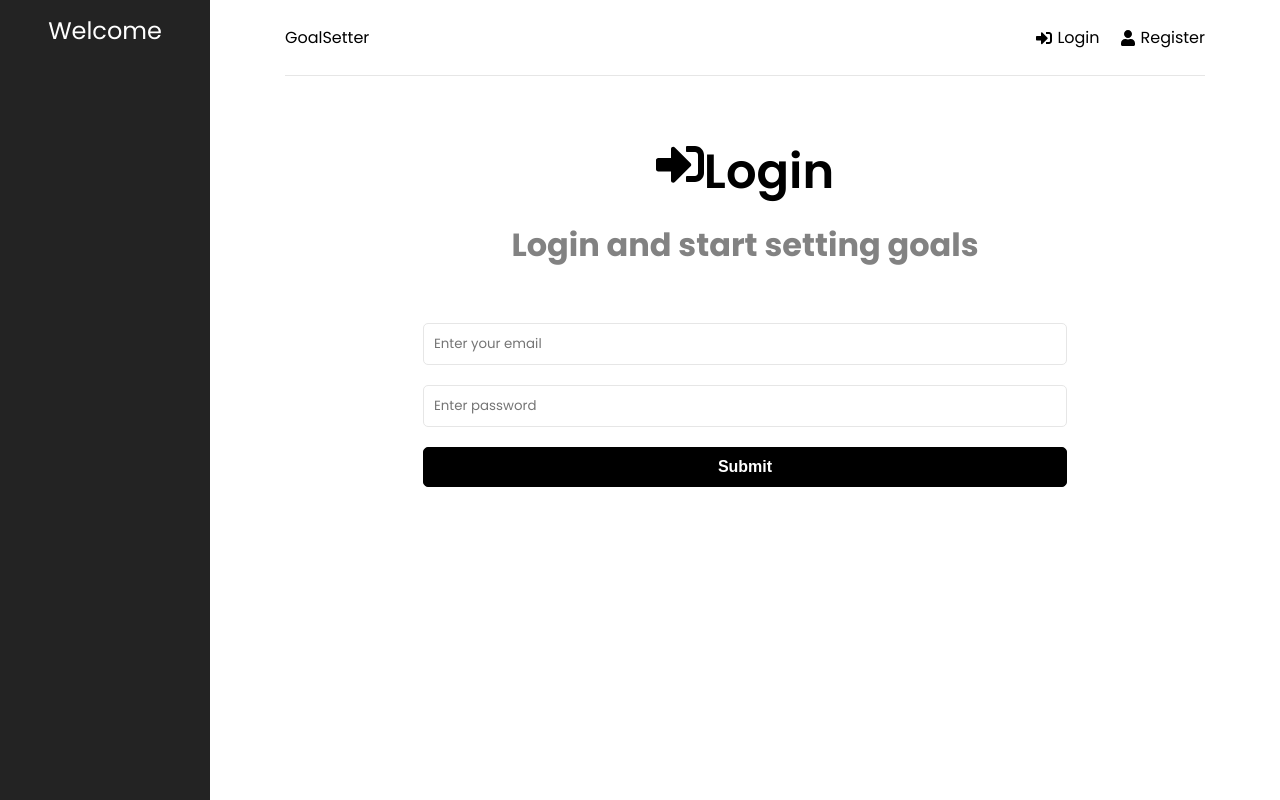
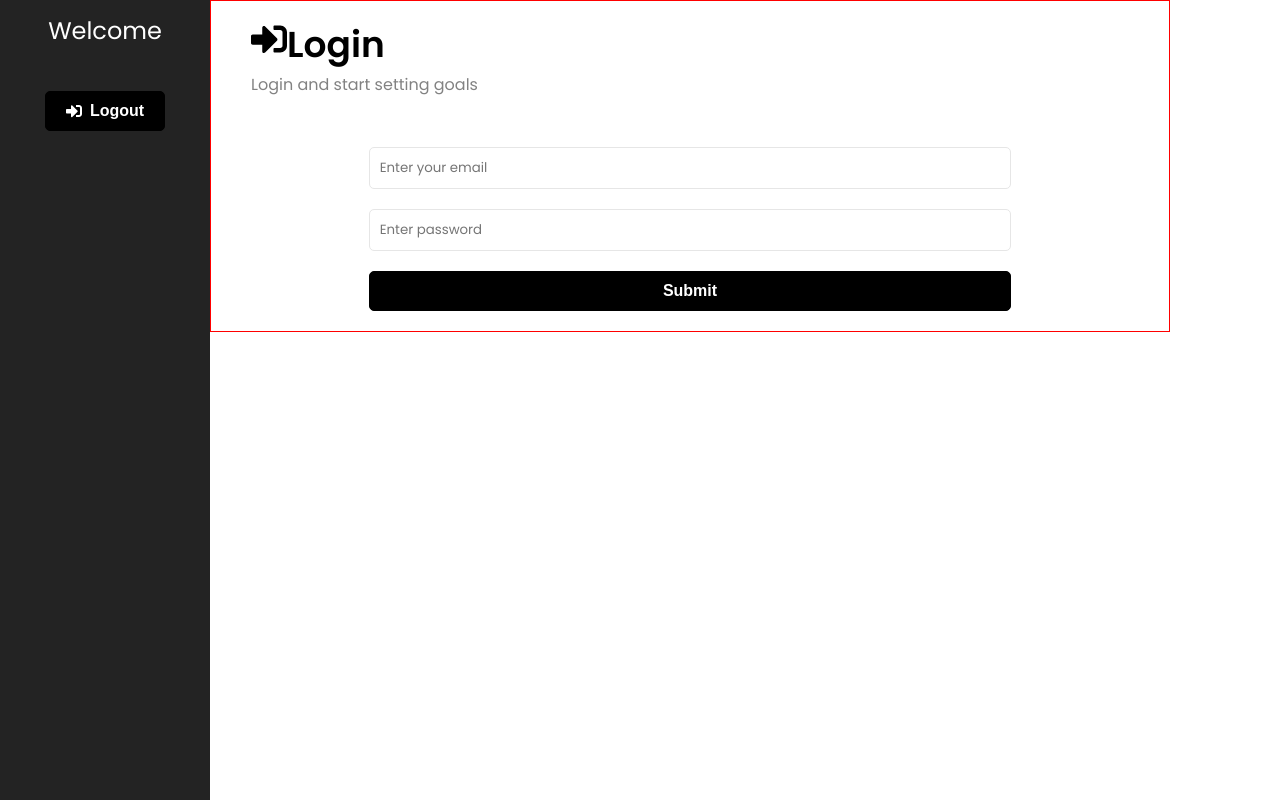
Before and after one commit to AlyKumail/Goal-Setter, a React (Create React App) app in the folder frontend/: page /login in a window 1280 px wide. Built offline with nearby package versions, Linux system fonts and the light colour scheme.

Commit message:
Dashboard updates

```diff
--- a/frontend/src/App.js
+++ b/frontend/src/App.js
@@ -8,7 +8,7 @@ import Sidebar from "./components/Sidebar";
 import { ToastContainer } from "react-toastify";
 import "react-toastify/dist/ReactToastify.css";
 
-import Header from "./components/Header";
+// import Header from "./components/Header";
 
 function App() {
   return (
@@ -17,7 +17,7 @@ function App() {
         <div className="app-wrap">
           <Sidebar></Sidebar>
           <div className="container">
-            <Header></Header>
+            {/* <Header></Header> */}
             <Routes>
               <Route path="/" element={<Dashboard></Dashboard>}></Route>
               <Route path="/login" element={<Login></Login>}></Route>
--- a/frontend/src/components/Sidebar.js
+++ b/frontend/src/components/Sidebar.js
@@ -1,8 +1,22 @@
 import React from "react";
-import { useSelector } from "react-redux";
+import { useSelector, useDispatch } from "react-redux";
+import { useNavigate } from "react-router-dom";
+
+import { FaSignInAlt, FaSignOutAlt, FaUser } from "react-icons/fa";
+
+import { logout, reset } from "../features/auth/authSlice";
 
 const Sidebar = () => {
   const { user } = useSelector((state) => state.auth);
+
+  const dispatch = useDispatch();
+  const navigate = useNavigate();
+
+  const onLogoutHandler = () => {
+    dispatch(logout());
+    dispatch(reset());
+    navigate("/");
+  };
 
   return (
     <div className="sidebar">
@@ -10,6 +24,12 @@ const Sidebar = () => {
         <li className="userName">
           {user ? `Welcome ${user.name}` : "Welcome"}
         </li>
+        <li>
+          <button className="btn logout" onClick={onLogoutHandler}>
+            <FaSignInAlt></FaSignInAlt>
+            Logout
+          </button>
+        </li>
       </ul>
     </div>
   );
--- a/frontend/src/index.css
+++ b/frontend/src/index.css
@@ -42,11 +42,11 @@ h3 {
 .container {
   width: 90%;
   max-width: 960px;
-  margin: 0 auto;
+  margin: 0 auto 0 0;
   padding: 0 20px;
-  text-align: center;
-  /* border: 1px solid red; */
-
+  /* text-align: center; */
+  border: 1px solid red;
+  padding-top: 1rem;
 }
 .sidebar{
   height: 100vh;
@@ -59,6 +59,12 @@ h3 {
   left: 0;
   padding: 1rem 0;
 }
+.sidebar ul{
+  display: flex;
+  flex-direction: column;
+  align-items: center;
+  gap: 1rem;
+}
 .sidebar li{
   text-align: center;
 }
@@ -66,6 +72,9 @@ h3 {
   font-size: 1.5rem;
   line-height: 30px;
   font-weight: 500;
+}
+.logout{
+  margin-top: 1.8rem;
 }
 .header {
   display: flex;
@@ -100,14 +109,19 @@ h3 {
 }
 
 .heading {
-  font-size: 2rem;
-  font-weight: 700;
+  font-size: 1.5rem;
+  font-weight: 500;
   margin-bottom: 50px;
   padding: 0 20px;
 }
-
+.heading h1{
+  margin-bottom: 0rem;
+}
 .heading p {
   color: #828282;
+  font-size: 1rem;
+  width: 70%;
+  line-height: 25px;
 }
 
 .goals {
--- a/frontend/src/pages/Dashboard.js
+++ b/frontend/src/pages/Dashboard.js
@@ -43,7 +43,10 @@ function Dashboard() {
     <>
       <section className="heading">
         <h1>Welcome {user && user.name}</h1>
-        <p>Goals Dashboard</p>
+        <p>
+          Porem ipsum dolor sit amet, consectetur adipiscing elit. Nunc
+          vulputate libero et velit interdum.
+        </p>
       </section>
       <GoalForm />
       <section className="content">
```
